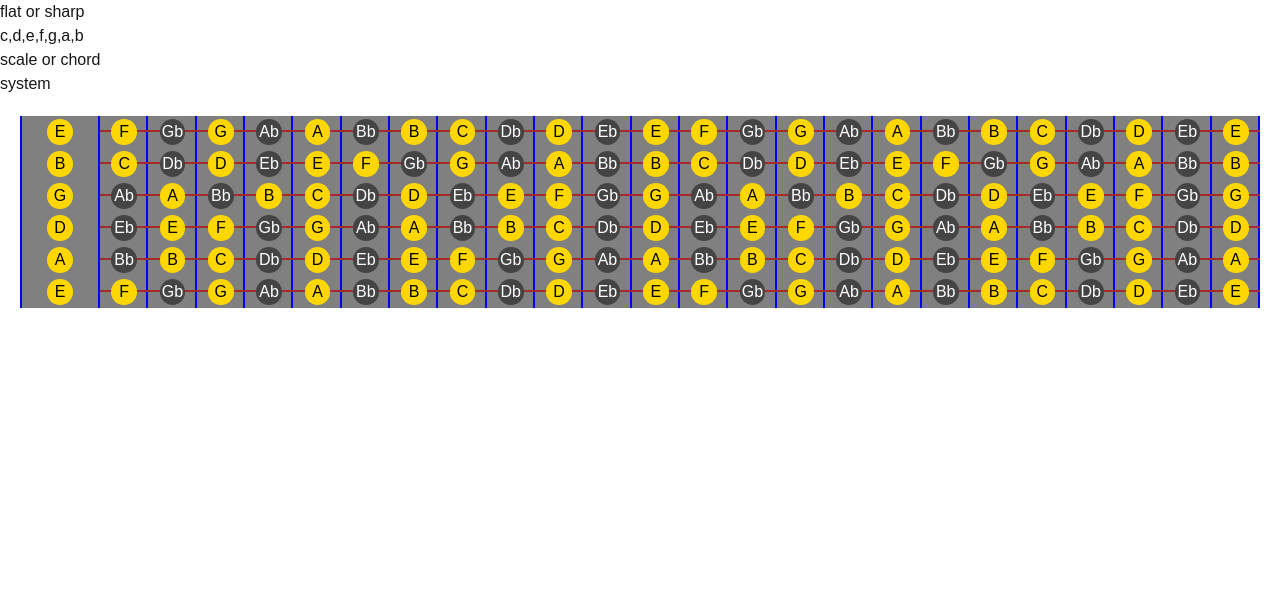
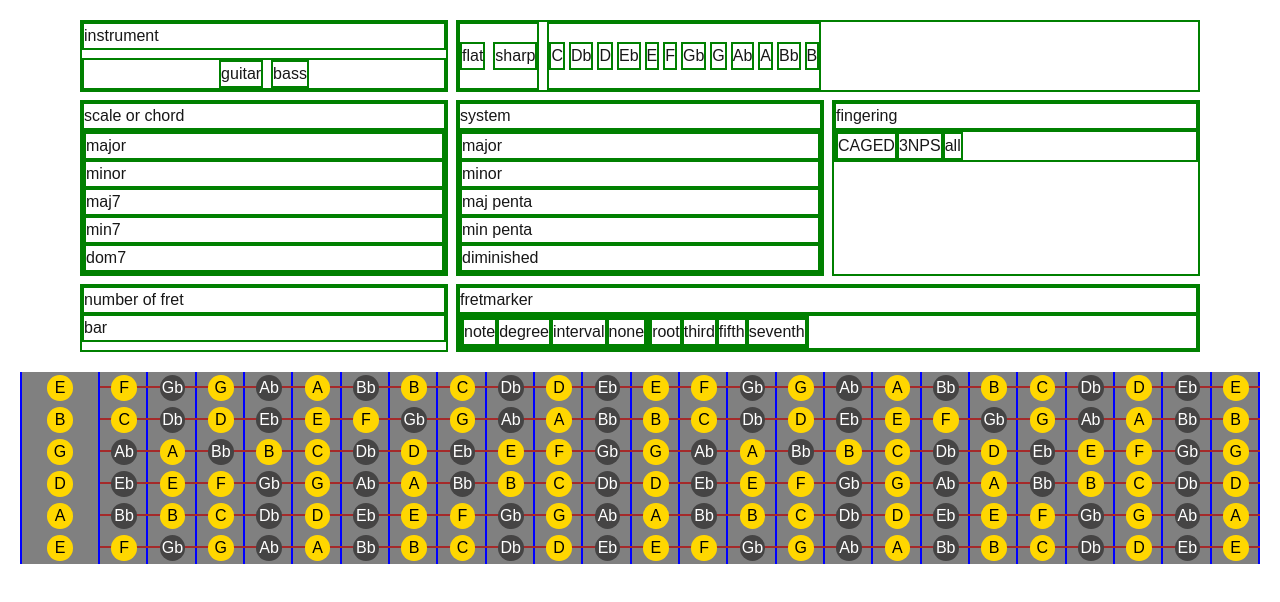
Before and after one commit to jxxnghwxn/fretboard, a Next.js app: page / in a window 1280 px wide. Shown: the top 602 px of the page. Built offline with nearby package versions, Linux system fonts and the light colour scheme.

Commit message:
add draft of fretboard setter

```diff
--- a/app/component/FretboardSet.tsx
+++ /dev/null
@@ -1,15 +0,0 @@
-export default function Controller() {
-  return (
-    <div>
-      <div>
-        <div>flat or sharp</div>
-        <div>c,d,e,f,g,a,b</div>
-      </div>
-      <div>scale or chord</div>
-      <div>system</div>
-      <div></div>
-      <div></div>
-      <div></div>
-    </div>
-  );
-}
--- /dev/null
+++ b/app/components/FretboardSet.tsx
@@ -0,0 +1,88 @@
+export default function Controller() {
+  return (
+    <div className="b grid grid-cols-3 gird-rows-4 gap-2 mx-20 my-5">
+      <div className="flex flex-col gap-2">
+        <div>instrument</div>
+        <div className="flex gap-2 justify-center items-center">
+          <div>guitar</div>
+          <div>bass</div>
+        </div>
+      </div>
+
+      <div className="col-span-2 flex gap-2 ">
+        <div className="flex gap-2 justify-center items-center">
+          <div>flat</div>
+          <div>sharp</div>
+        </div>
+        <div className="flex gap-1 justify-center items-center">
+          <div>C</div>
+          <div>Db</div>
+          <div>D</div>
+          <div>Eb</div>
+          <div>E</div>
+          <div>F</div>
+          <div>Gb</div>
+          <div>G</div>
+          <div>Ab</div>
+          <div>A</div>
+          <div>Bb</div>
+          <div>B</div>
+        </div>
+      </div>
+
+      <div>
+        <div>scale or chord</div>
+        <div>
+          <div>major</div>
+          <div>minor</div>
+          <div>maj7</div>
+          <div>min7</div>
+          <div>dom7</div>
+        </div>
+      </div>
+
+      <div>
+        <div>system</div>
+        <div>
+          <div>major</div>
+          <div>minor</div>
+          <div>maj penta</div>
+          <div>min penta</div>
+          <div>diminished</div>
+        </div>
+      </div>
+
+      <div>
+        <div>fingering</div>
+        <div className="flex">
+          <div>CAGED</div>
+          <div>3NPS</div>
+          <div>all</div>
+        </div>
+      </div>
+
+      <div>
+        <div>number of fret</div>
+        <div>bar</div>
+      </div>
+
+      <div className="col-span-2 flex flex-col">
+        <div>fretmarker</div>
+        <div className="flex">
+          <div className="flex">
+            <div>note</div>
+            <div>degree</div>
+            <div>interval</div>
+            <div>none</div>
+          </div>
+          <div className="flex">
+            <div>root</div>
+            <div>third</div>
+            <div>fifth</div>
+            <div>seventh</div>
+          </div>
+        </div>
+      </div>
+    </div>
+  );
+}
--- a/app/globals.css
+++ b/app/globals.css
@@ -1,6 +1,9 @@
 @tailwind base;
 @tailwind components;
 @tailwind utilities;
+@theme {
+  --spacing: 10px;
+}
 
 * {
   margin: 0;
@@ -106,3 +109,8 @@ body {
   background-color: rgb(69, 68, 68);
   color: white;
 }
+
+/* FretboardSet.tsx */
+.b * {
+  border: solid 2px green;
+}
--- a/app/page.tsx
+++ b/app/page.tsx
@@ -1,12 +1,11 @@
-import ControlCard from '@/app/component/FretboardSet';
-
-import Fretboard from '@/app/component/FretboardGet';
+import FretboardSet from '@/app/components/FretboardSet';
+import FretboardGet from '@/app/components/FretboardGet';
 
 export default function Home() {
   return (
     <div>
-      <ControlCard />
-      <Fretboard />
+      <FretboardSet />
+      <FretboardGet />
     </div>
   );
 }
--- a/next.config.ts
+++ b/next.config.ts
@@ -2,9 +2,6 @@ import type { NextConfig } from 'next';
 
 const nextConfig: NextConfig = {
   /* config options here */
-  sassOptions: {
-    implementation: 'sass-embeded',
-  },
 };
 
 export default nextConfig;
```
Also changed, not shown: package.json (+6 -6 lines), tailwind.config.ts (+6 -6 lines), app/components/FretboardGet.tsx (renamed from app/component/FretboardGet.tsx).
